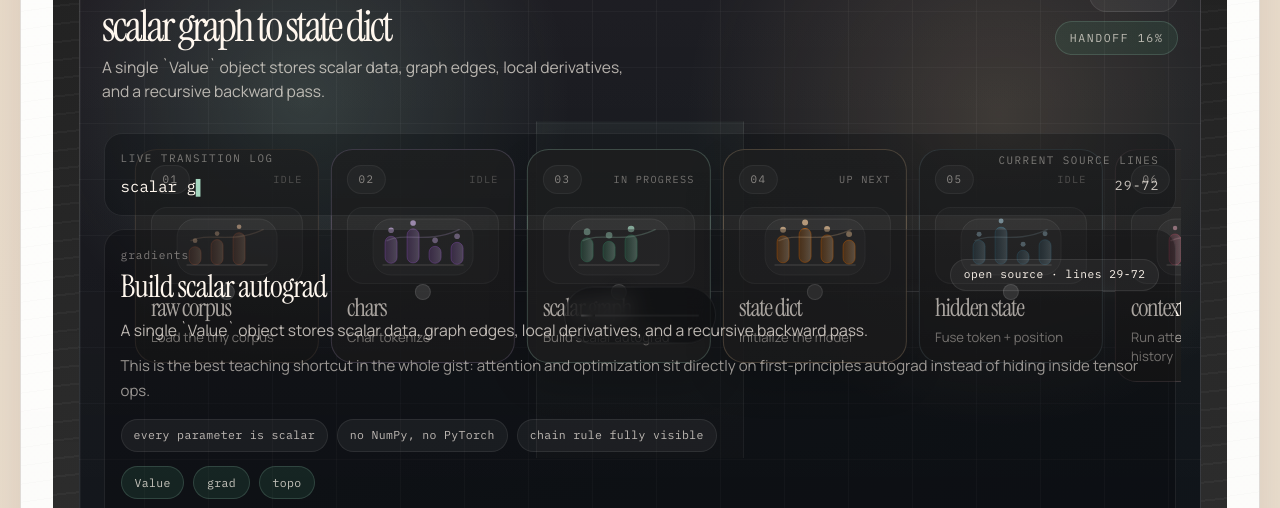
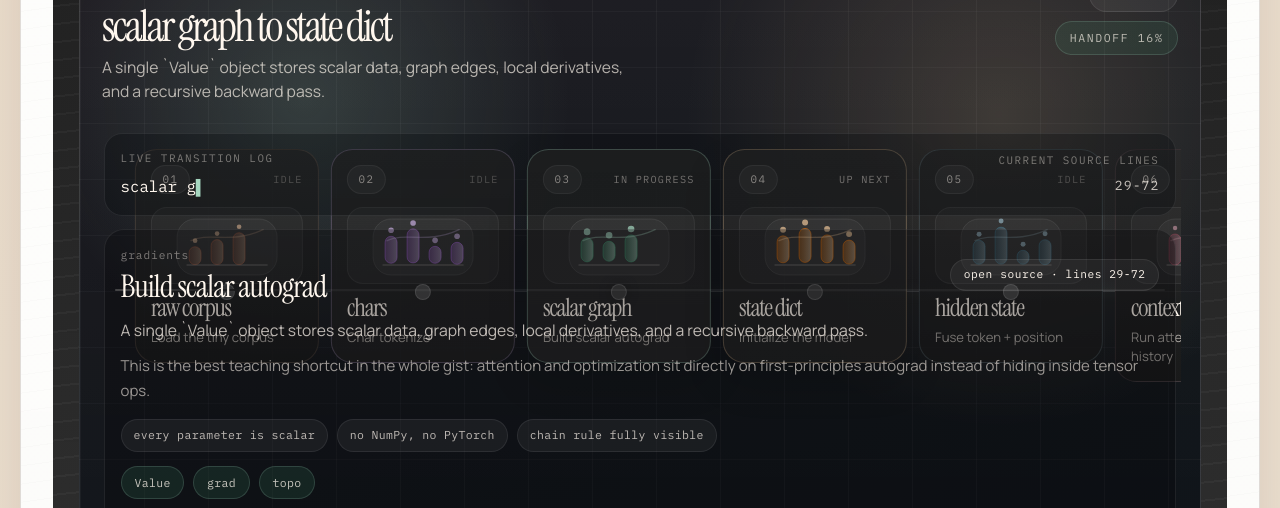
Before and after one commit to shhtheonlyperson/learnmicrogpt, a React (Vite) app: page / in a window 1280 px wide. Shown: the part 1940-2448 px from the top of the page. Built offline with nearby package versions, Linux system fonts and the light colour scheme.

Commit message:
Refine learning loop film layout

```diff
--- a/src/LearningLoopFilm.tsx
+++ b/src/LearningLoopFilm.tsx
@@ -887,21 +887,6 @@ export const LearningLoopFilm = () => {
           borderRadius: '1.2rem',
         }}
       >
-        <div
-          style={{
-            position: 'absolute',
-            top: '50%',
-            left: '50%',
-            width: '13rem',
-            height: '100%',
-            transform: 'translate(-50%, -50%)',
-            borderLeft: `1px solid ${withAlpha('#ffffff', 0.08)}`,
-            borderRight: `1px solid ${withAlpha('#ffffff', 0.08)}`,
-            background: `linear-gradient(180deg, ${withAlpha(scene.currentStep.palette.glow, 0.06)}, ${withAlpha(scene.nextStep.palette.glow, 0.02)})`,
-            pointerEvents: 'none',
-          }}
-        />
-
         <motion.div
           style={{
             position: 'absolute',
@@ -988,20 +973,6 @@ export const LearningLoopFilm = () => {
         <div
           style={{
             position: 'absolute',
-            left: '50%',
-            top: '50%',
-            width: '9.5rem',
-            height: '3.6rem',
-            transform: 'translate(-50%, -6%)',
-            borderRadius: '999px',
-            border: `1px solid ${withAlpha('#ffffff', 0.1)}`,
-            background: withAlpha('#06080b', 0.42),
-            backdropFilter: 'blur(12px)',
-          }}
-        >
-          <div
-            style={{
-              position: 'absolute',
             left: '1rem',
             right: '1rem',
             top: '50%',
@@ -1022,7 +993,6 @@ export const LearningLoopFilm = () => {
               background: `linear-gradient(90deg, ${withAlpha('#6a6a6a', 0.95)}, ${withAlpha('#222222', 0.95)})`,
             }}
           />
-          </div>
         </div>
       </div>
 
```
Lines whose indentation alone changed are shown as unchanged.
